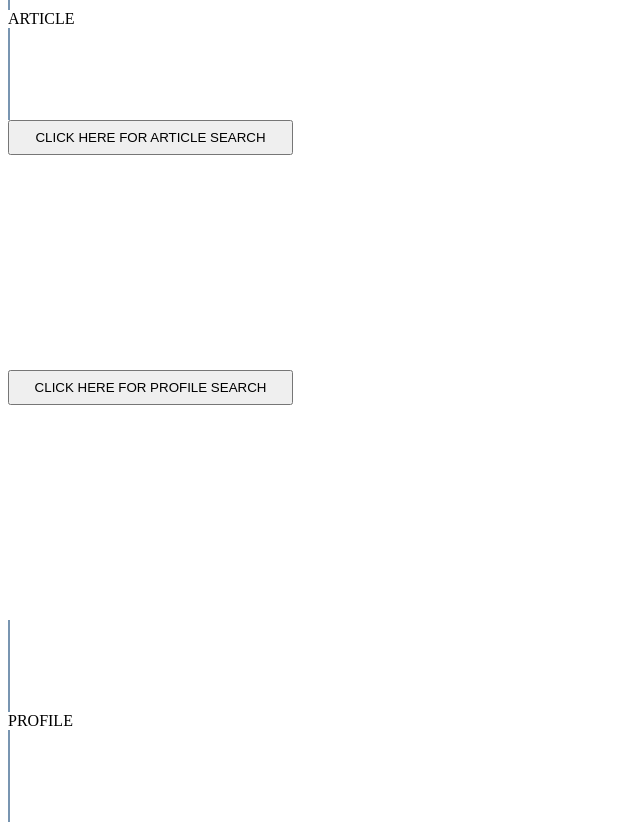
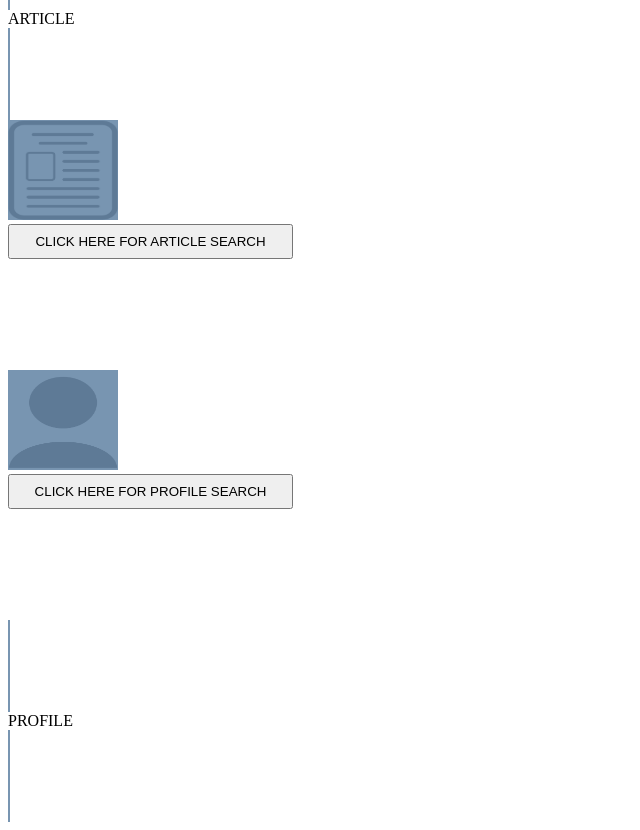
Before and after one commit to DarrenOoi/NewsCuration, a Next.js app: page / in a window 1280 px wide. Shown: the part 1480-2310 px from the top of the page, without its empty margins (0-640 px from the left). Built offline with nearby package versions, Linux system fonts and the light colour scheme.

Commit message:
Added images to the index page

```diff
--- a/pages/analysisPage.jsx
+++ b/pages/analysisPage.jsx
@@ -8,6 +8,8 @@ import BiasScore from '@/components/BiasScore';
 import { useEffect, useState } from 'react';
 import { fetchScore } from '@/utils/fetchScore';
 import { fetchBiasWords } from '@/utils/fetchBiasWords';
+import Image from 'next/image';
+
 
 function AnalysisPage() {
   const router = useRouter();
--- a/pages/index.jsx
+++ b/pages/index.jsx
@@ -2,6 +2,9 @@ import 'tailwindcss/tailwind.css';
 import Head from 'next/head';
 import Navbar from '@/components/Navbar';
 import { useRouter } from 'next/router';
+import Image from 'next/image';
+import articlePic from '@/components/articlePic.png'
+import profilePic from '@/components/profilePic.png'
 
 function Index() {
   const router = useRouter();
@@ -55,11 +58,11 @@ function Index() {
         <div className='hero'>
           <div className='hero-content p'>
             <div>
-              <div className="mt"style={{ width: '1000px'}}><text className="text-white font-bold text-xl">
+              <div className="mt"style={{ width: '1000px'}}><text className="text-white font-semibold text-2xl">
                                 <text className="text-[#FFB039] font-extrabold">JUST THE FACTS</text> lets you discover unbiased
-                            political insights. <text className="text-[#FFB039] font-extrabold">START</text> by either filtering through a
-                            <text className="font-extrabold"> single article</text> or by exploring impartial
-                            <text className="font-extrabold"> political profiles</text> containing a collection of articles.</text>
+                            political insights. <text className="text-[#FFB039] font-bold">START</text> by either filtering through a
+                            <text className="font-bold"> single article</text> or by exploring impartial
+                            <text className="font-bold"> political profiles</text> containing a collection of articles.</text>
                 </div>
 
               <div className='flex justify-center space-x-20 mt-14'>
@@ -70,11 +73,17 @@ function Index() {
                       <ArticleLine text={"ARTICLE"}/>
                     </div>
                     <div
-                      className='card bg-[#7895B1] rounded-lg '
+                      className='card bg-[#7895B1] rounded-lg flex justify-center items-center'
                       style={{ width: '370px', height: '250px' }}
                     >
+                      <Image
+                        src={articlePic}
+                        width={110}
+                        height={100}
+                        alt="Article Search"
+                      />
                       <button
-                        className='btn btn-sm btn-neutral bg-[#2E2E2E] rounded-xl mt-48 ml-10'
+                        className='btn btn-sm btn-neutral bg-[#2E2E2E] rounded-xl mt-7'
                         style={{ width: '285px', height: '35px' }}
                         onClick={ArticleSearch}
                       >
@@ -87,11 +96,17 @@ function Index() {
                 <div>
                   <div className='flex'>
                     <div
-                      className='card bg-[#7895B1] rounded-lg'
+                      className='card bg-[#7895B1] rounded-lg flex justify-center items-center'
                       style={{ width: '370px', height: '250px' }}
                     >
+                      <Image
+                        src={profilePic}
+                        width={110}
+                        height={100}
+                        alt="Profile Search"
+                      />
                       <button
-                        className='btn btn-sm btn-neutral bg-[#2E2E2E] rounded-xl mt-48 ml-10'
+                        className='btn btn-sm btn-neutral bg-[#2E2E2E] rounded-xl mt-10'
                         style={{ width: '285px', height: '35px' }}
                         onClick={ProfileSearch}
                       >
```
Also changed, not shown: components/articlePic.png (added), components/profilePic.png (added).
